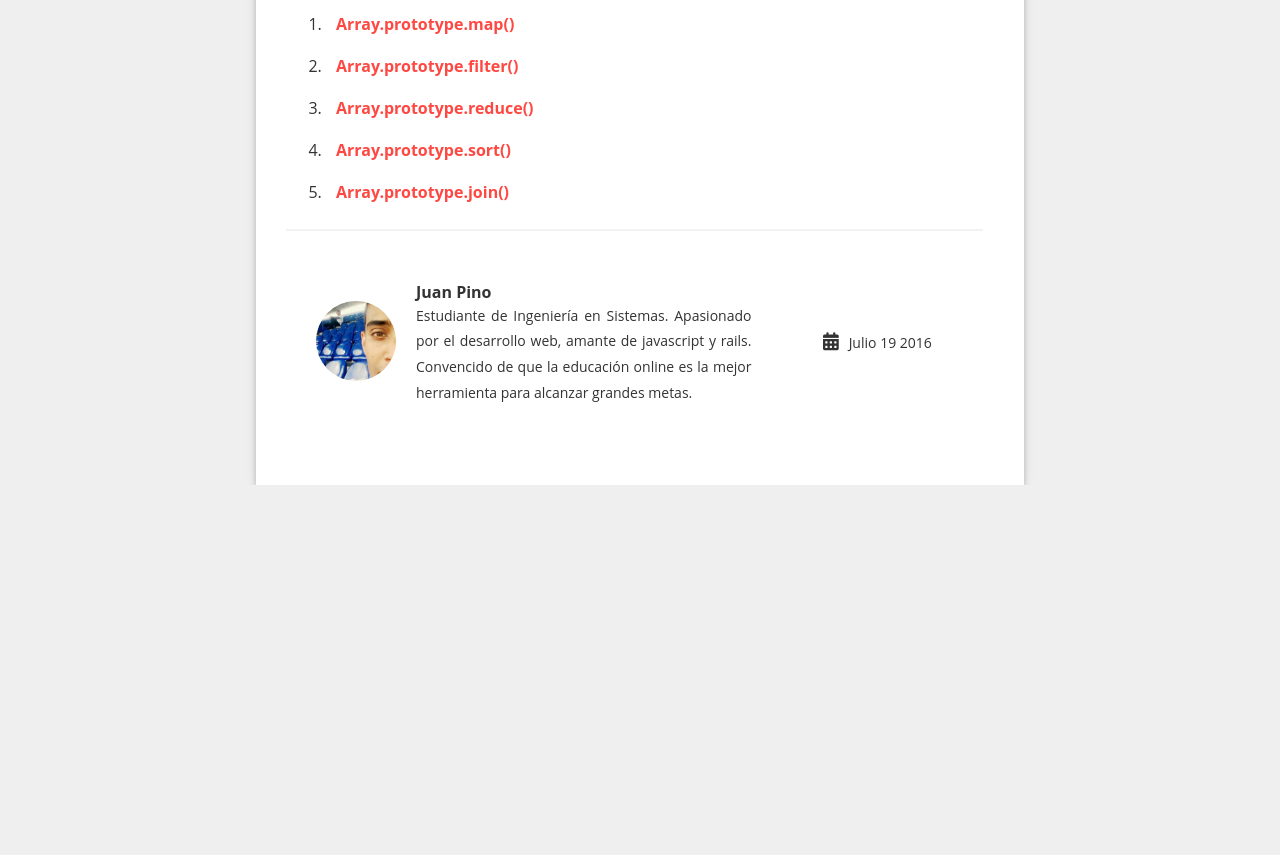
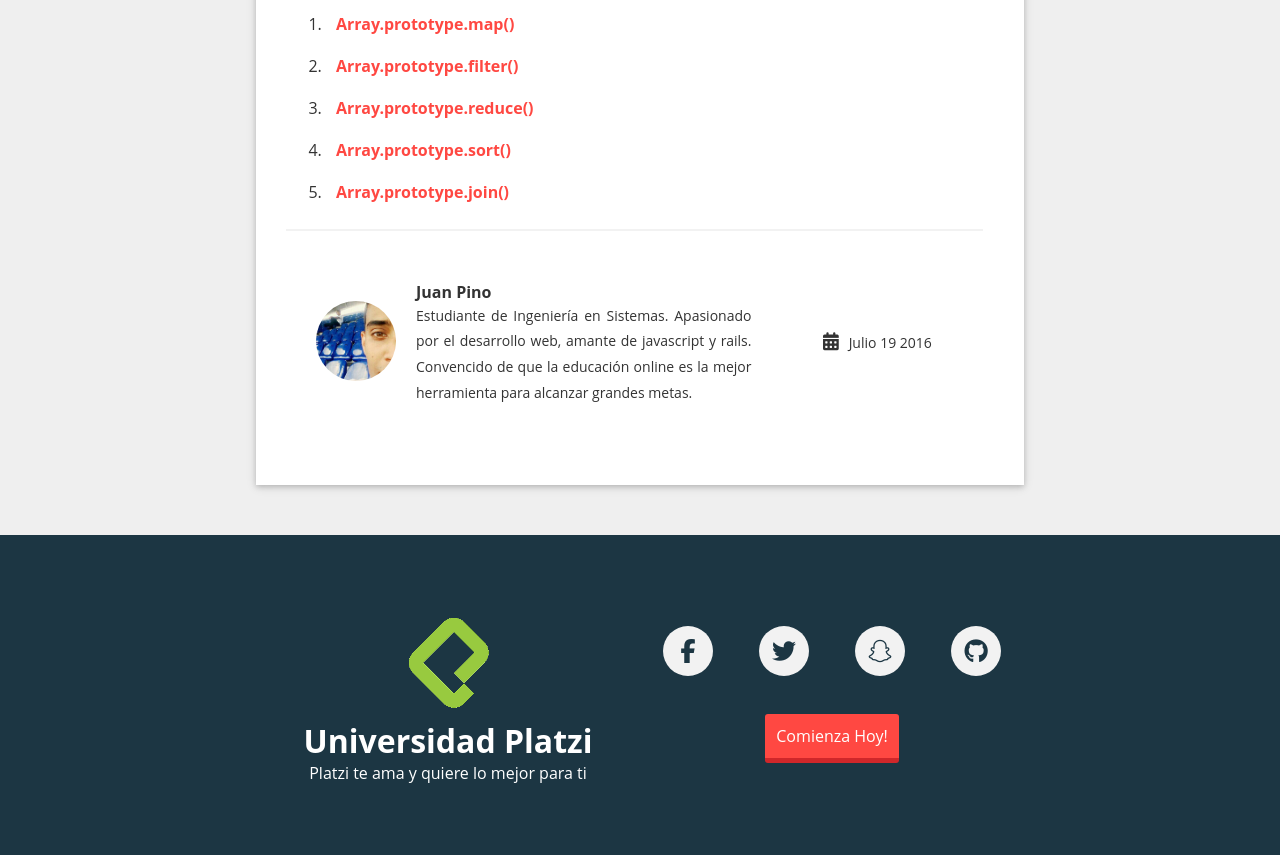
Before and after one commit to dejuata/Blog-Universidad-Platzi, a plain HTML site: page post.html in a window 1280 px wide. Shown: the part 6292-7147 px from the top of the page. Before the commit the page ends 6777 px from the top, so only its background shows below. Drawn offline with Linux system fonts and the light colour scheme.

Commit message:
Se inserto el footer de la página post y se ubicaron los iconos de redes sociales e inscripciones

```diff
--- a/css/style.css
+++ b/css/style.css
@@ -264,3 +264,40 @@ a{
     font-size: 18px;
     padding-right: 10px;
 }
+.footer{
+    width: 100%;
+    height: 40vh;
+    background: #1c3643;
+    margin-top: 50px;
+}
+.footer .container-post{
+    height: inherit;
+    display: flex;
+}
+.footer-centrar{
+    display: flex;
+    flex-direction: column;
+    align-items: center;
+    justify-content: center;
+}
+.footer-platzi{
+    color: #FFF;
+    text-align: center;
+    width: 50%;
+    height: inherit;
+}
+.footer-platzi h1, .footer-platzi p{
+    margin: 0;
+}
+.footer-social-media{
+    width: 50%;
+    height: inherit;
+}
+.footer-social-media .social-media{
+    width: 100%;
+    position: relative;
+}
+.footer-icon{
+    background: #f2f2f2;
+    color: #1c3643;
+}
--- a/post.html
+++ b/post.html
@@ -246,6 +246,25 @@
             </div>
 
         </div>
+        <footer class="footer">
+            <div class="container-post">
+                <div class="footer-platzi footer-centrar">
+                    <img class="logo" src="images/logo.png" alt="Platzi">
+                    <h1>Universidad Platzi</h1>
+                    <p>Platzi te ama y quiere lo mejor para ti</p>
+                </div>
+                <div class="footer-social-media footer-centrar">
+                    <div class="social-media">
+                        <a class="social-media-icon footer-icon" href=""><i class="fa fa-facebook" aria-hidden="true"></i></a>
+                        <a class="social-media-icon footer-icon" href=""><i class="fa fa-twitter" aria-hidden="true"></i></a>
+                        <a class="social-media-icon footer-icon" href=""><i class="fa fa-snapchat-ghost" aria-hidden="true"></i></a>
+                        <a class="social-media-icon footer-icon" href=""><i class="fa fa-github" aria-hidden="true"></i></a>
+                    </div>
+                    <br>
+                    <a href="https://platzi.com/" class="btn">Comienza Hoy!</a>
+                </div>
+            </div>
+        </footer>
         <script src="js/prism.js"></script>
     </body>
 </html>
```
